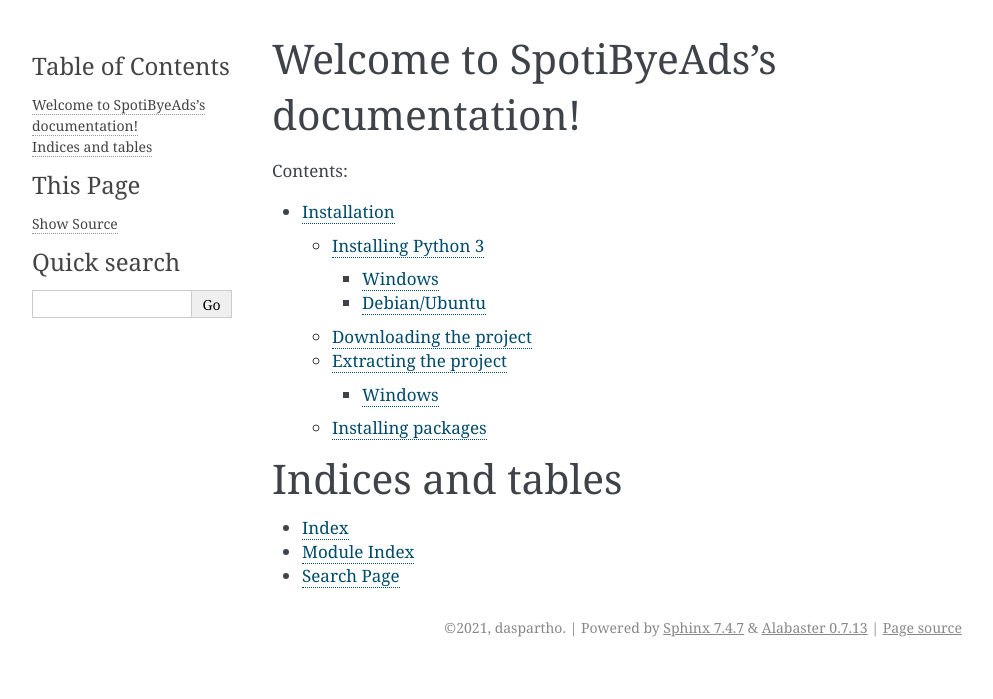
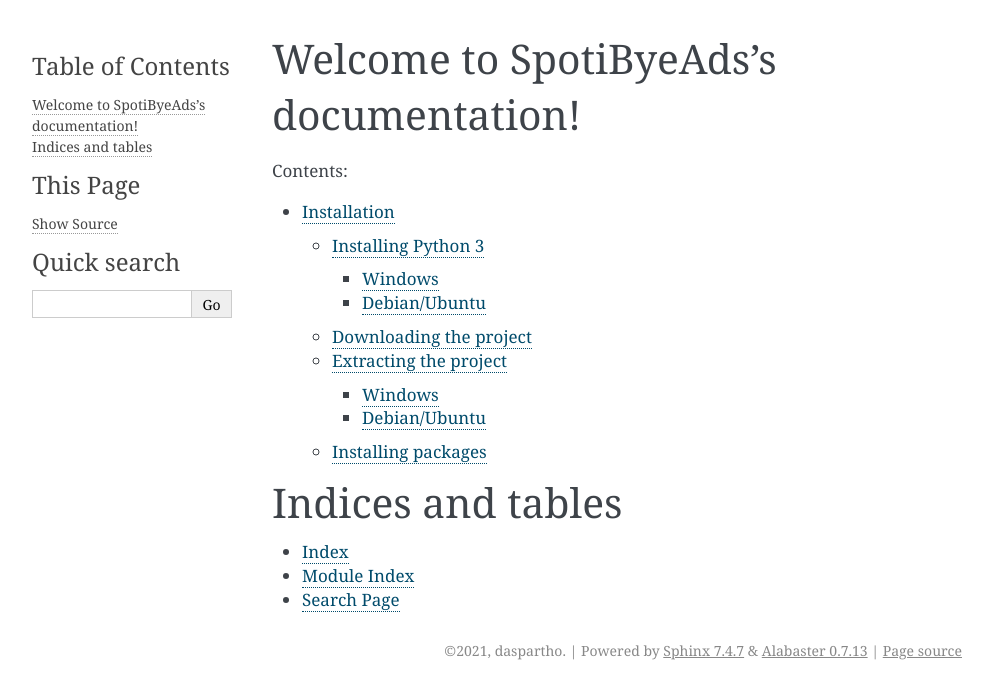
Before and after one commit to airD173/SpotiByeAds-Docs, a Sphinx documentation site: the page built from source/index.rst, in a window 1280 px wide. Shown: the top 699 px of the page, without its empty margins (148-1141 px from the left). Built offline with Sphinx 7.4.7, drawn with Linux system fonts in a browser that asks for light colours.

Commit message:
Added Debian/Ubuntu section to extraction

```diff
--- a/source/installation.md
+++ b/source/installation.md
@@ -49,6 +49,9 @@
 
 Choose where you want to extract the project to and press "Extract".
 
+(ubuntu-extraction)=
+### Debian/Ubuntu
+
 (package-installation)=
 ## Installing packages
 
```
